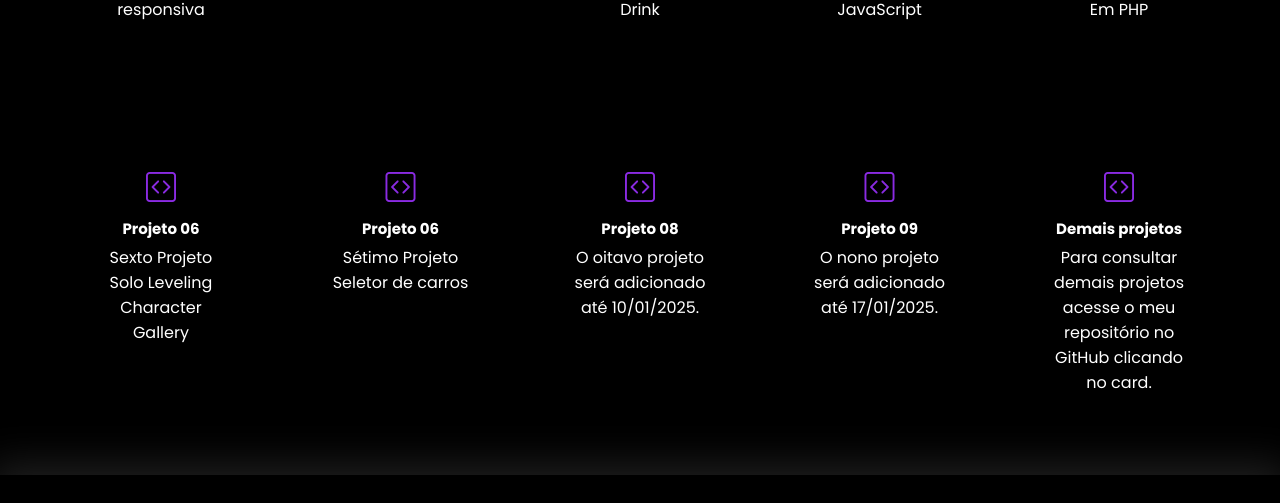
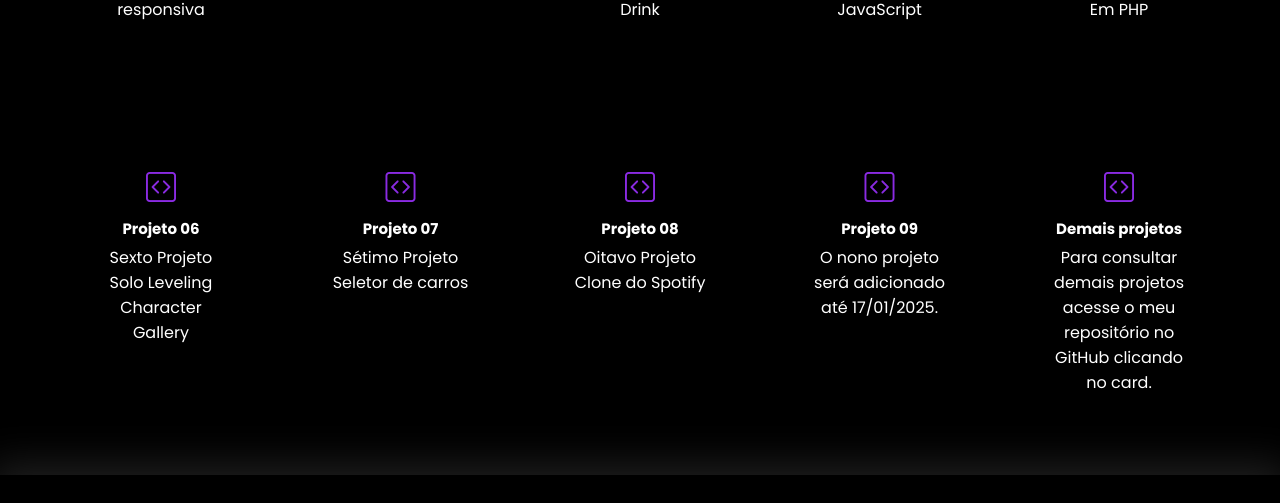
Before and after one commit to JohnReiiss/portfolio-fullstack, a plain HTML site: page index-projetos.html in a window 1280 px wide. Shown: the part 844-1347 px from the top of the page. Drawn offline with nearby package versions, Linux system fonts and the light colour scheme.

Commit message:
Update global de informações do portfólio version 0.1.6.5

```diff
--- a/index-projetos.html
+++ b/index-projetos.html
@@ -132,14 +132,16 @@
                         <div class="card-box">
                             <i class="bi bi-code-square"></i>
                             <a href="https://johnreiiss.github.io/Seletor-de-Carros/" target="_blank">
-                                <h3>Projeto 06</h3>
+                                <h3>Projeto 07</h3>
                             <p>Sétimo Projeto <br> Seletor de carros</p>
                             </a>
                         </div><!--fechamento da card-box-->
                         <div class="card-box">
                             <i class="bi bi-code-square"></i>
-                            <h3>Projeto 08</h3>
-                            <p>O oitavo projeto será adicionado até 10/01/2025.</p>
+                            <a href="https://johnreiiss.github.io/Spotify-Clone/" target="_blank">
+                                <h3>Projeto 08</h3>
+                            <p>Oitavo Projeto <br> Clone do Spotify</p>
+                            </a>
                         </div><!--fechamento da card-box-->
                         <div class="card-box">
                             <i class="bi bi-code-square"></i>
```
Also changed, not shown: index.html (+2 -2 lines).
